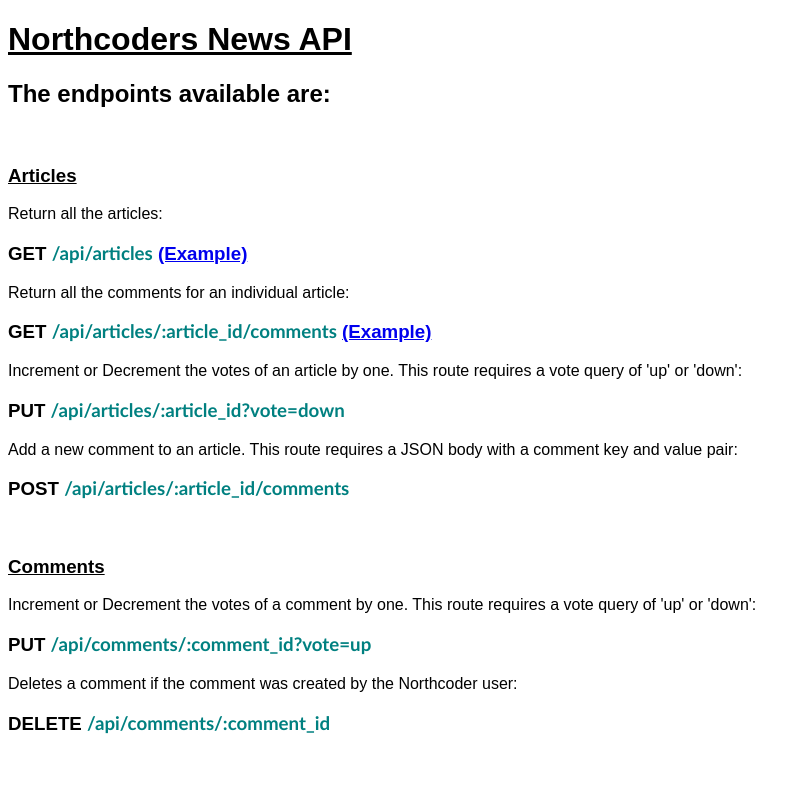
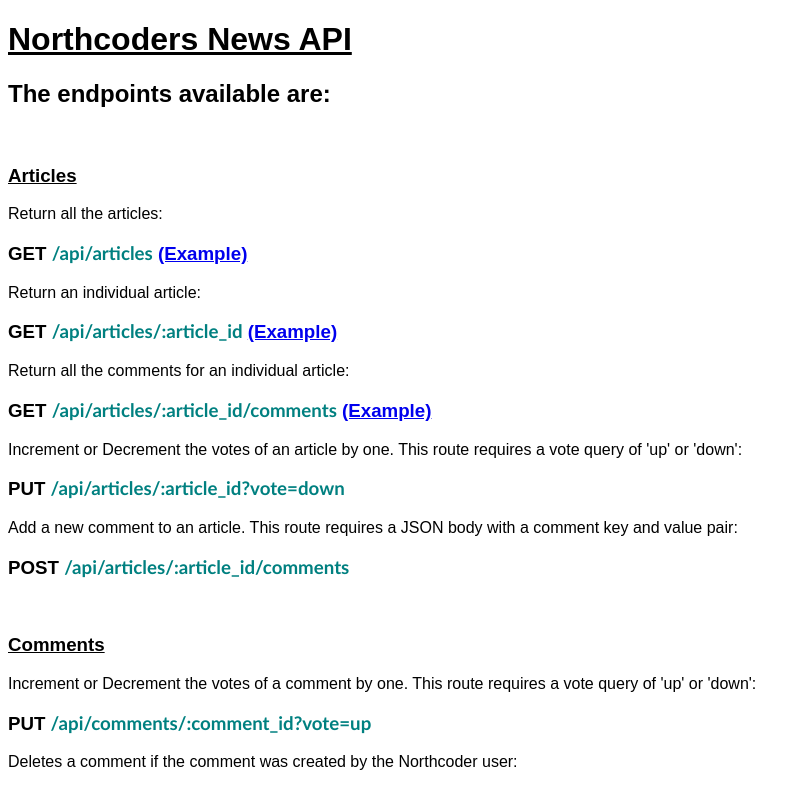
Before and after one commit to Haribo7891/nrthcdrs-nws-bcknd, a website: page public/index.html in a window 1280 px wide. Shown: the top 787 px of the page, without its empty margins (0-810 px from the left). Drawn offline with Linux system fonts and the light colour scheme.

Commit message:
README and Index.html updated with new route

```diff
--- a/public/index.html
+++ b/public/index.html
@@ -23,6 +23,11 @@
   <p>Return all the articles:</p>
   <h3>GET
     <apiEndpoints>/api/articles</apiEndpoints> <a href="https://nrthcdrs-nws-api.herokuapp.com/api/articles">(Example)</a>
+  </h3>
+
+  <p>Return an individual article:</p>
+  <h3>GET
+    <apiEndpoints>/api/articles/:article_id</apiEndpoints> <a href="https://nrthcdrs-nws-api.herokuapp.com/api/articles/5a27ffcc24d5a30cd1965ad4">(Example)</a>
   </h3>
 
   <p>Return all the comments for an individual article:</p>
```
Also changed, not shown: README.md.
